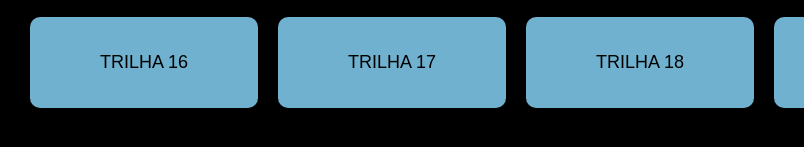
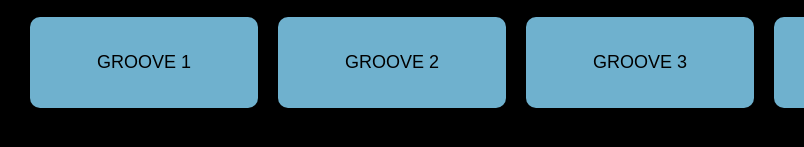
Before and after one commit to bidu360/cartucheira, a plain HTML site: page index.html in a window 1280 px wide. Both pictures are taken after a click on the element "TRILHAS". Shown: the part 513-660 px from the top of the page, 0-804 px from the left. Drawn offline with Linux system fonts and the light colour scheme.

Commit message:
Ativar GROOVE 1, 2 e 3 nos botões 16 a 18

```diff
--- a/index.html
+++ b/index.html
@@ -289,9 +289,9 @@ Cartucheira desenvolvida por Moza para uso próprio em produção e operação d
 <button class="azul" onclick="play(this,'ROCK 1')">ROCK 1<div class="progress"></div></button>
 <button class="azul" onclick="play(this,'ROCK 2')">ROCK 2<div class="progress"></div></button>
 
-<button class="azul">TRILHA 16</button>
-<button class="azul">TRILHA 17</button>
-<button class="azul">TRILHA 18</button>
+<button class="azul" onclick="play(this,'GROOVE 1')">GROOVE 1<div class="progress"></div></button>
+<button class="azul" onclick="play(this,'GROOVE 2')">GROOVE 2<div class="progress"></div></button>
+<button class="azul" onclick="play(this,'GROOVE 3')">GROOVE 3<div class="progress"></div></button>
 <button class="azul">TRILHA 19</button>
 <button class="azul">TRILHA 20</button>
 
@@ -343,6 +343,7 @@ var lista=[
 "trilhacomic","trilhapop1","trilhapop2","trilhapop3","trilhasexy",
 "NEW 01","NEW 02","NEW 03","VEREJO 01","VEREJO 02","VEREJO 03","VEREJO 04","VEREJO 05",
 "ROCK 1","ROCK 2",
+"GROOVE 1","GROOVE 2","GROOVE 3",
 "gemido","palmas","assovio","buzina","metralhadora",
 "audiobobo","beijo","risada1","risada2","risada3"
 
```
